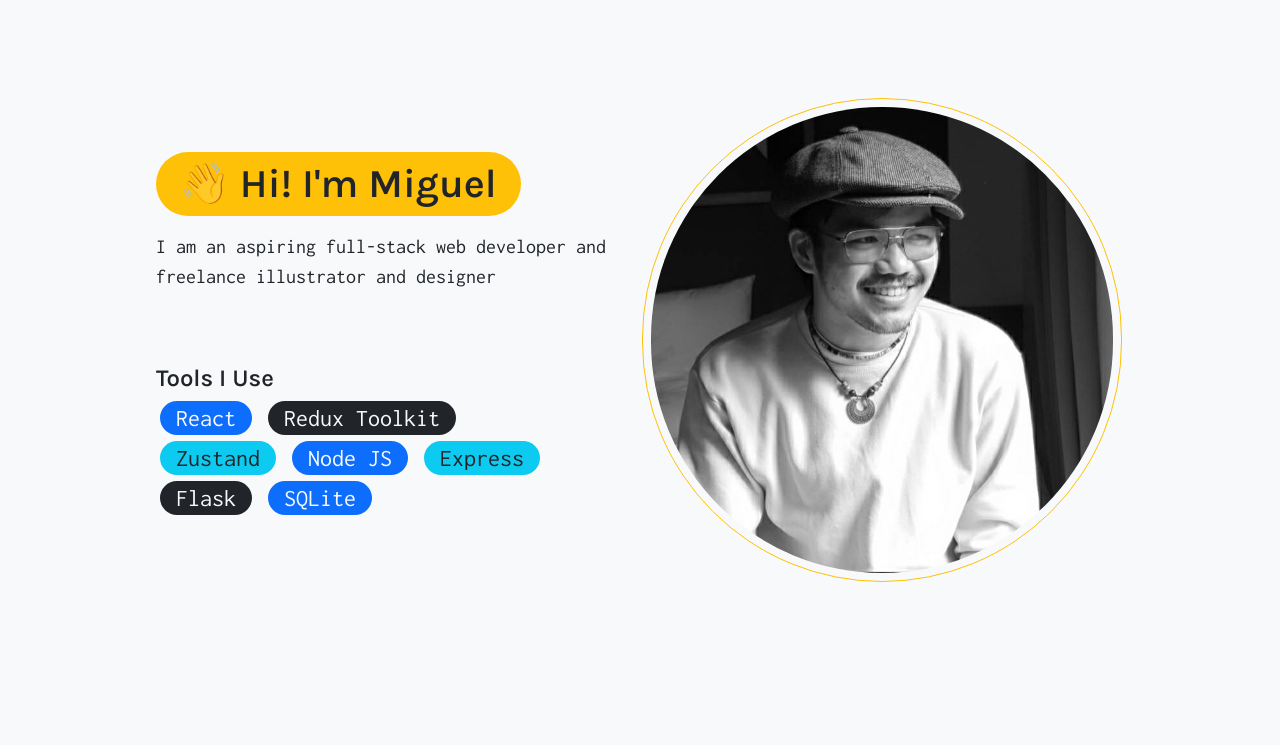
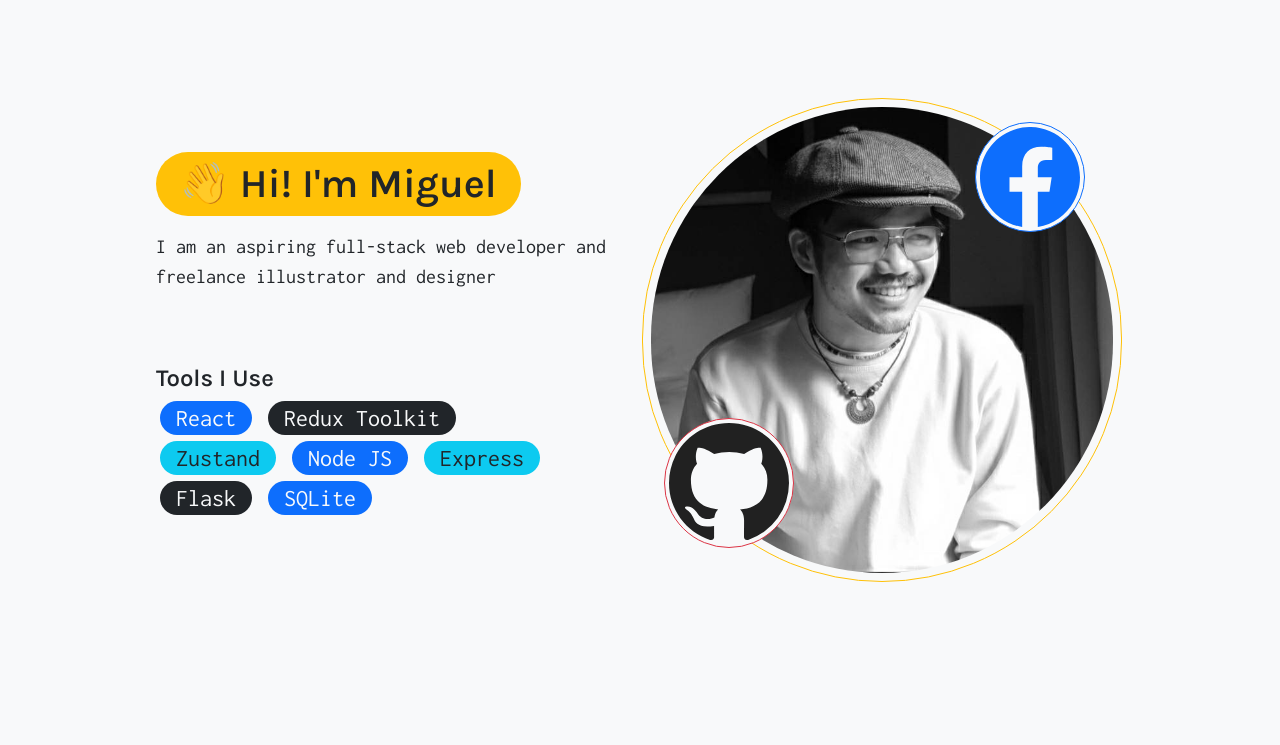
Before and after one commit to topherkat/webportfolio, a plain HTML site: page index.html in a window 1280 px wide. Shown: the part 52-797 px from the top of the page. Drawn offline with nearby package versions, Linux system fonts and the light colour scheme.

Commit message:
feat: continue styling and layout

```diff
--- a/index.html
+++ b/index.html
@@ -11,6 +11,8 @@
 
 
     <link href="https://cdn.jsdelivr.net/npm/bootstrap@5.3.0-alpha1/dist/css/bootstrap.min.css" rel="stylesheet" integrity="sha384-GLhlTQ8iRABdZLl6O3oVMWSktQOp6b7In1Zl3/Jr59b6EGGoI1aFkw7cmDA6j6gD" crossorigin="anonymous">
+
+    <link rel="stylesheet" href="https://cdn.jsdelivr.net/npm/bootstrap-icons@1.10.3/font/bootstrap-icons.css">
 
     <title>Web Developer Portfolio</title>
 </head>
@@ -72,8 +74,22 @@
                 </div>
             </div>
 
-            <div class="col-12 col-lg-6 order-1 text-center mt-5 pt-3 pt-lg-0 mt-lg-0 mb-3">
+            <div class="col-12 col-lg-6 order-1 text-center mt-5 pt-3 pt-lg-0 mt-lg-0 mb-3" id="img-cont">
                 <img src="images/me.jpg" width="480" class="img-fluid rounded-pill p-2 border border-warning">
+
+                <div class="bg-light rounded-circle text-dark border border-danger p-1" id="contact-link">
+                    <a href="https://github.com/Emvil-git" target="_blank"><svg xmlns="http://www.w3.org/2000/svg" width="120" height="120" fill="#212121" class="bi bi-github" viewBox="0 0 16 16">
+                        <path d="M8 0C3.58 0 0 3.58 0 8c0 3.54 2.29 6.53 5.47 7.59.4.07.55-.17.55-.38 0-.19-.01-.82-.01-1.49-2.01.37-2.53-.49-2.69-.94-.09-.23-.48-.94-.82-1.13-.28-.15-.68-.52-.01-.53.63-.01 1.08.58 1.23.82.72 1.21 1.87.87 2.33.66.07-.52.28-.87.51-1.07-1.78-.2-3.64-.89-3.64-3.95 0-.87.31-1.59.82-2.15-.08-.2-.36-1.02.08-2.12 0 0 .67-.21 2.2.82.64-.18 1.32-.27 2-.27.68 0 1.36.09 2 .27 1.53-1.04 2.2-.82 2.2-.82.44 1.1.16 1.92.08 2.12.51.56.82 1.27.82 2.15 0 3.07-1.87 3.75-3.65 3.95.29.25.54.73.54 1.48 0 1.07-.01 1.93-.01 2.2 0 .21.15.46.55.38A8.012 8.012 0 0 0 16 8c0-4.42-3.58-8-8-8z"/>
+                      </svg></a>
+                </div>
+
+                <div class="bg-light rounded-circle text-dark border border-primary p-1" id="contact-link2">
+                    <a href="https://www.facebook.com/emvil542" target="_blank">
+                        <svg xmlns="http://www.w3.org/2000/svg" width="100" height="100" fill="currentColor" class="bi bi-facebook" viewBox="0 0 16 16">
+                            <path d="M16 8.049c0-4.446-3.582-8.05-8-8.05C3.58 0-.002 3.603-.002 8.05c0 4.017 2.926 7.347 6.75 7.951v-5.625h-2.03V8.05H6.75V6.275c0-2.017 1.195-3.131 3.022-3.131.876 0 1.791.157 1.791.157v1.98h-1.009c-.993 0-1.303.621-1.303 1.258v1.51h2.218l-.354 2.326H9.25V16c3.824-.604 6.75-3.934 6.75-7.951z"/>
+                          </svg>
+                    </a>
+                </div>
             </div>
         </div>
 
--- a/styling.css
+++ b/styling.css
@@ -15,6 +15,22 @@ h1,h2,h3,h4,h5{
 #hi{
     /* font-size: 72px; */
     max-width: fit-content;
+}
+
+#img-cont{
+    position: relative;
+}
+
+#contact-link{
+    position: absolute;
+    bottom: 7%;
+    left: 5%;
+}
+
+#contact-link2{
+    position: absolute;
+    top: 5%;
+    right: 8%;
 }
 
 .tools{
```
